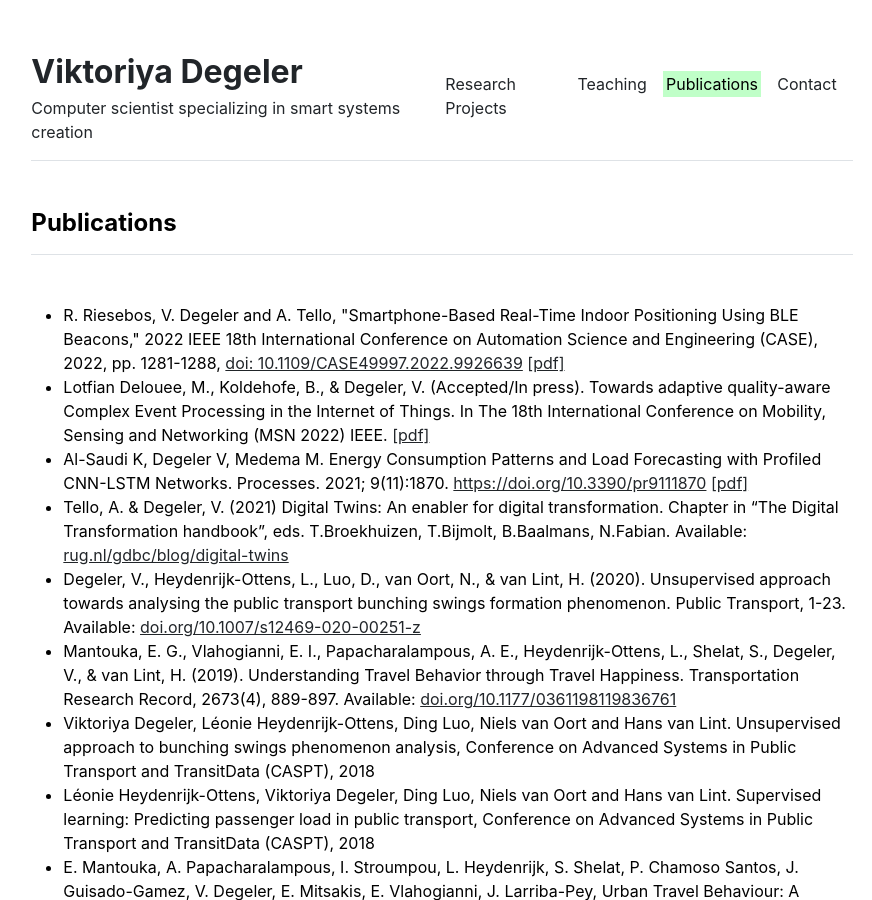
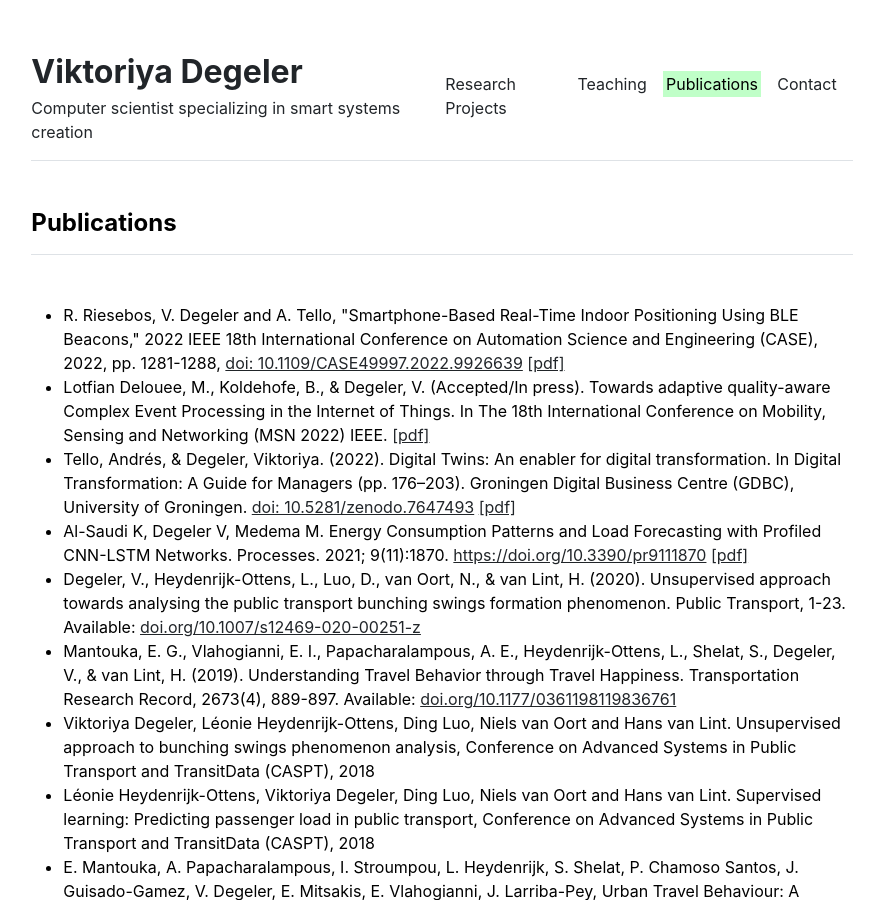
Before and after one commit to Degvik/degvik.github.io, a Jekyll site: the page built from publications.md, in a window 1280 px wide and 900 px high. Shown: the whole window, without its empty margins (198-1070 px from the left). Built offline with Jekyll 4.4.1, drawn with Linux system fonts in a browser that asks for light colours.

Commit message:
Update publications.yml

```diff
--- a/_data/publications.yml
+++ b/_data/publications.yml
@@ -7,8 +7,9 @@ index:
 
 - {name: 'R. Riesebos, V. Degeler and A. Tello, "Smartphone-Based Real-Time Indoor Positioning Using BLE Beacons," 2022 IEEE 18th International Conference on Automation Science and Engineering (CASE), 2022, pp. 1281-1288, <a href="https://doi.org/10.1109/CASE49997.2022.9926639">doi: 10.1109/CASE49997.2022.9926639</a> <a href="http://vdegeler.com/files/22indoorloc.pdf">[pdf]</a>'}
 - {name: 'Lotfian Delouee, M., Koldehofe, B., & Degeler, V. (Accepted/In press). Towards adaptive quality-aware Complex Event Processing in the Internet of Things. In The 18th International Conference on Mobility, Sensing and Networking (MSN 2022) IEEE. <a href="http://vdegeler.com/files/22msn.pdf">[pdf]</a>'}
+- {name: 'Tello, Andrés, & Degeler, Viktoriya. (2022). Digital Twins: An enabler for digital transformation. In Digital Transformation: A Guide for Managers (pp. 176–203). Groningen Digital Business Centre (GDBC), University of Groningen. <a href="https://doi.org/10.5281/zenodo.7647493">doi: 10.5281/zenodo.7647493</a> <a href="http://vdegeler.com/files/22digitaltwins.pdf">[pdf]</a>'}
 - {name: 'Al-Saudi K, Degeler V, Medema M. Energy Consumption Patterns and Load Forecasting with Profiled CNN-LSTM Networks. Processes. 2021; 9(11):1870. <a href="https://doi.org/10.3390/pr9111870">https://doi.org/10.3390/pr9111870</a> <a href="http://vdegeler.com/files/21energyprofiling.pdf">[pdf]</a>'}
-- {name: 'Tello, A. & Degeler, V. (2021) Digital Twins: An enabler for digital transformation. Chapter in “The Digital Transformation handbook”, eds. T.Broekhuizen, T.Bijmolt, B.Baalmans, N.Fabian. Available: <a href="https://www.rug.nl/gdbc/blog/digital-twins">rug.nl/gdbc/blog/digital-twins</a>'}
+#- {name: 'Tello, A. & Degeler, V. (2021) Digital Twins: An enabler for digital transformation. Chapter in “The Digital Transformation handbook”, eds. T.Broekhuizen, T.Bijmolt, B.Baalmans, N.Fabian. Available: <a href="https://www.rug.nl/gdbc/blog/digital-twins">rug.nl/gdbc/blog/digital-twins</a>'}
 - {name: 'Degeler, V., Heydenrijk-Ottens, L., Luo, D., van Oort, N., & van Lint, H. (2020). Unsupervised approach towards analysing the public transport bunching swings formation phenomenon. Public Transport, 1-23. Available: <a href="https://doi.org/10.1007/s12469-020-00251-z">doi.org/10.1007/s12469-020-00251-z</a>'}
 - {name: 'Mantouka, E. G., Vlahogianni, E. I., Papacharalampous, A. E., Heydenrijk-Ottens, L., Shelat, S., Degeler, V., & van Lint, H. (2019). Understanding Travel Behavior through Travel Happiness. Transportation Research Record, 2673(4), 889-897. Available: <a href="https://doi.org/10.1177/0361198119836761">doi.org/10.1177/0361198119836761</a>'}
 - {name: 'Viktoriya Degeler, Léonie Heydenrijk-Ottens, Ding Luo, Niels van Oort and Hans van Lint. Unsupervised approach to bunching swings phenomenon analysis, Conference on Advanced Systems in Public Transport and TransitData (CASPT), 2018'}
```
